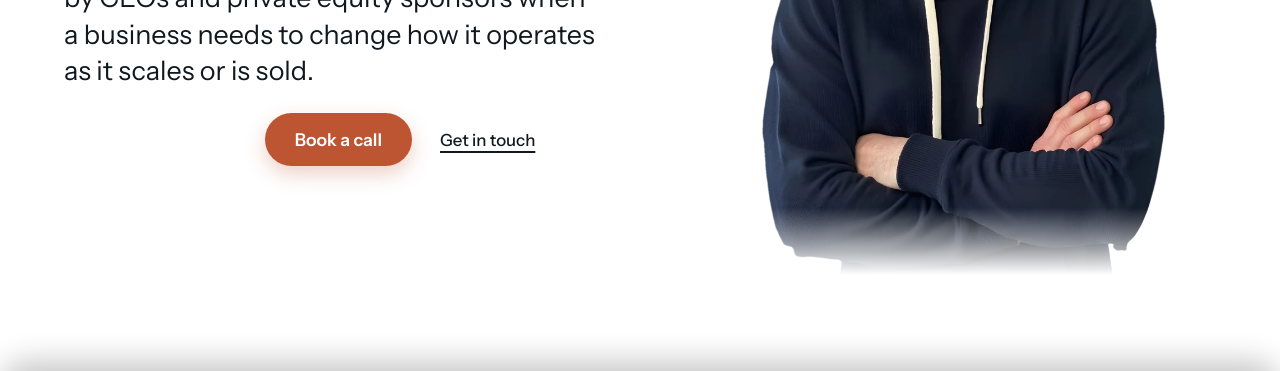
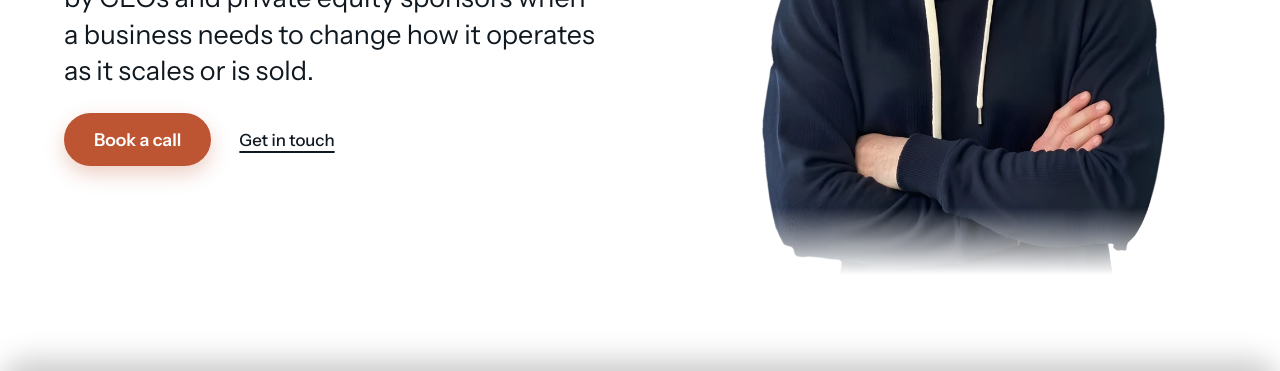
Before and after one commit to RippleFusion/RF-Website, a plain HTML site: page index.html in a window 1280 px wide. Shown: the part 429-800 px from the top of the page. Drawn offline with nearby package versions, Linux system fonts and the light colour scheme.

Commit message:
Revert Book a call / Get in touch back to left-aligned
Co-Authored-By: Claude Sonnet 5 <noreply@anthropic.com>
Claude-Session: https://claude.ai/code/session_01BN9pjmFQxh7k6ozZSjNx5M

```diff
--- a/index.html
+++ b/index.html
@@ -162,7 +162,7 @@
   .link:hover { color: var(--orange); }
   .dark .link:hover { color: var(--orange-soft); }
   .link:focus-visible { outline: 3px solid var(--orange); outline-offset: 3px; border-radius: 4px; }
-  .actions { display: flex; flex-wrap: wrap; align-items: center; justify-content: center; gap: 14px 28px; width: 100%; }
+  .actions { display: flex; flex-wrap: wrap; align-items: center; gap: 14px 28px; }
 
   /* HERO */
   .hero { display: grid; grid-template-columns: 1fr; gap: clamp(24px, 4vh, 40px); align-items: center; }
```
